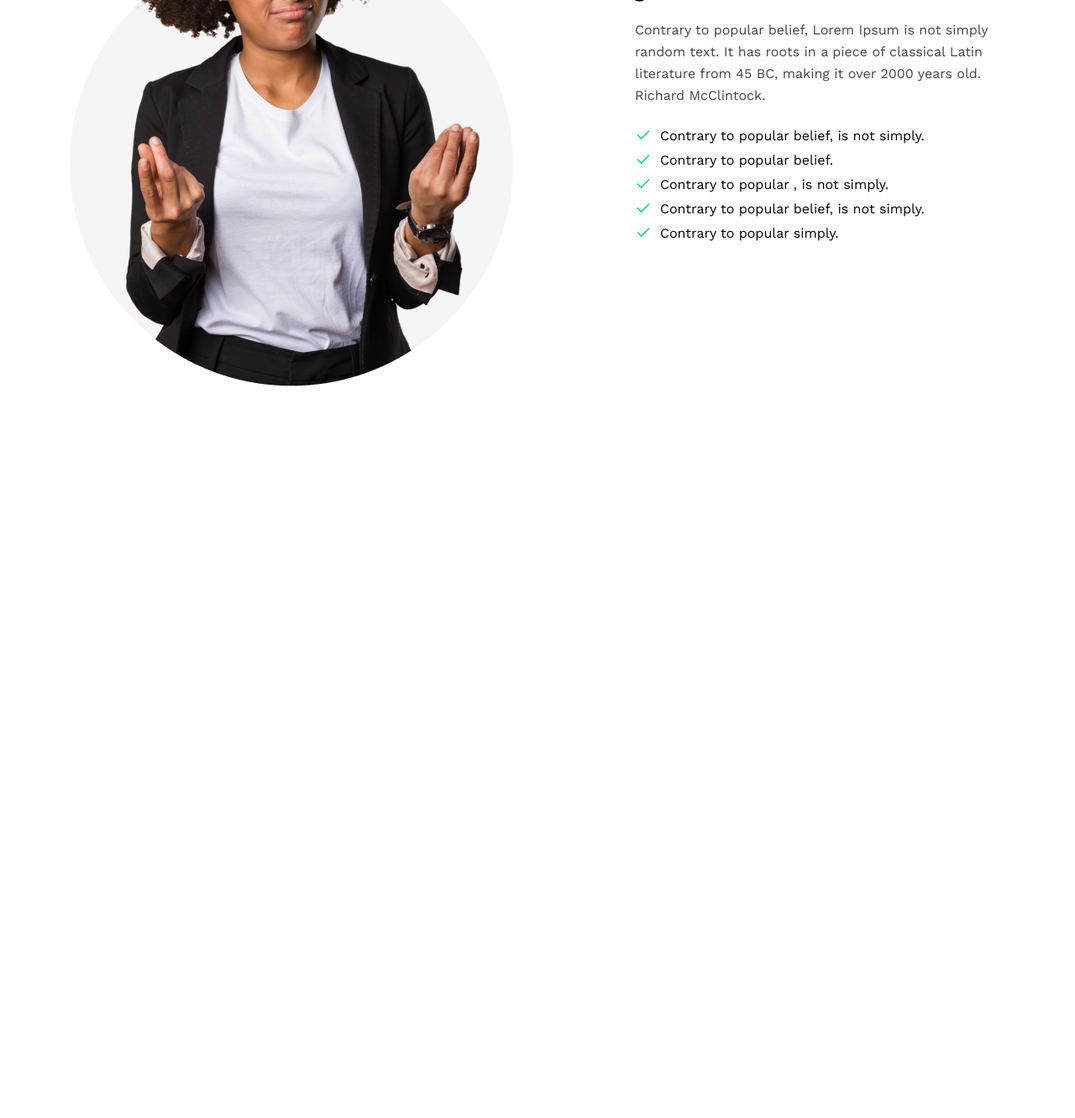
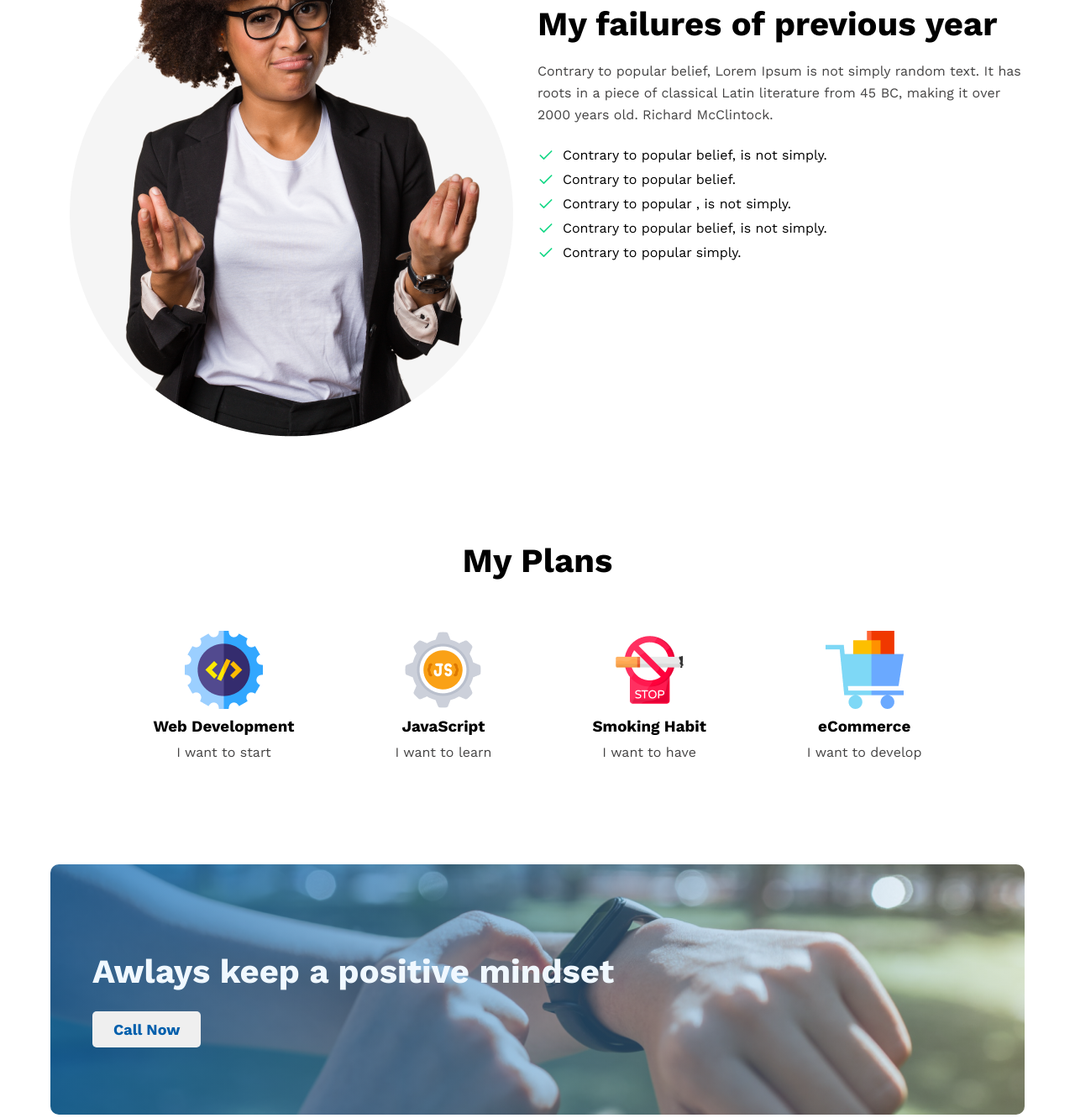
Before and after one commit to Masumkhan984/new-year, a plain HTML site: page index.html in a window 1280 px wide. Shown: the part 1061-2392 px from the top of the page at 84% size. Before the commit the page ends 1535 px from the top, so only its background shows below. Drawn offline with nearby package versions, Linux system fonts and the light colour scheme.

Commit message:
main section done

```diff
--- a/index.html
+++ b/index.html
@@ -59,6 +59,37 @@
                 </ul>
             </div>
         </div>
+        <!-- Plans Area -->
+        <div class="plans_area">
+            <h2>My Plans</h2>
+            <div class="plan_boxs">
+                <div class="plan_box">
+                    <img src="./images/web.png" alt="">
+                    <h3>Web Development</h3>
+                    <p>I want to start</p>
+                </div>
+                <div class="plan_box">
+                    <img src="./images/js.png" alt="">
+                    <h3>JavaScript</h3>
+                    <p>I want to learn</p>
+                </div>
+                <div class="plan_box">
+                    <img src="./images/smoke.png" alt="">
+                    <h3>Smoking Habit</h3>
+                    <p>I want to have</p>
+                </div>
+                <div class="plan_box">
+                    <img src="./images/ecom.png" alt="">
+                    <h3>eCommerce</h3>
+                    <p>I want to develop</p>
+                </div>
+            </div>
+        </div>
+        <!-- Mindset Area -->
+        <div class="mindset_area">
+            <h2>Awlays keep a positive mindset</h2>
+            <button class="btn-primary">Call Now</button>
+        </div>
     </main>
     <!-- Footer section -->
     <footer>
--- a/style.css
+++ b/style.css
@@ -58,6 +58,10 @@ header {
     padding: 10px 25px;
     border-radius: 5px;
     border: none;
+    font-weight: 600;
+    font-size: 18px;
+    line-height: 23px;
+    color: #005FAC;
 }
 
 /* ---banner Area--- */
@@ -75,7 +79,8 @@ header {
     width: 40%;
     text-align: right;
 }
-.banner_text > p{
+
+.banner_text>p {
     color: aliceblue;
 }
 
@@ -96,17 +101,21 @@ main {
 
 /* ----Failure area----- */
 .failure_area {
+    padding: 60px 0px;
     display: flex;
     align-items: center;
     justify-content: space-between;
 }
-.failure_image{
-    width: 60%;
+
+.failure_image {
+    width: 50%;
 }
-.failure_text{
-    width: 40%;
+
+.failure_text {
+    width: 50%;
 }
-.failure_text > ul >li {
+
+.failure_text>ul>li {
     margin: 0;
     padding: 5px 30px;
     list-style: none;
@@ -115,8 +124,48 @@ main {
     background-position: left center;
     background-size: 20px;
 }
-.failure_text > p{
+
+.failure_text>p {
     padding: 20px 0px;
 }
 
 /* -----Plans Area----- */
+.plans_area {
+    padding: 60px 0px;
+}
+
+.plans_area>h2 {
+    text-align: center;
+}
+
+.plan_boxs {
+    display: flex;
+    align-items: center;
+    justify-content: center;
+    gap: 120px;
+    padding: 60px 0px;
+    text-align: center;
+}
+.plan_boxs>.plan_box>h3{
+    line-height: 35.19px;
+}
+/* -----Mindset Area------ */
+.mindset_area{
+    background-image: linear-gradient(to right, #005facb6 , #ffffff3b), url(./images/watch.png) ;
+    background-repeat: no-repeat;
+    background-size: cover;
+    background-position: center , center;
+    padding: 80px 50px;
+    border-radius: 10px;
+}
+.mindset_area> h2{
+   padding: 24px 0px;
+   color: aliceblue;
+}
+
+/* ============Footer Secton========= */
+footer{
+    background: #151414;
+    margin-top: 120px;
+    padding: 120px 230px;
+}
```
Also changed, not shown: images/watch.png (added).
